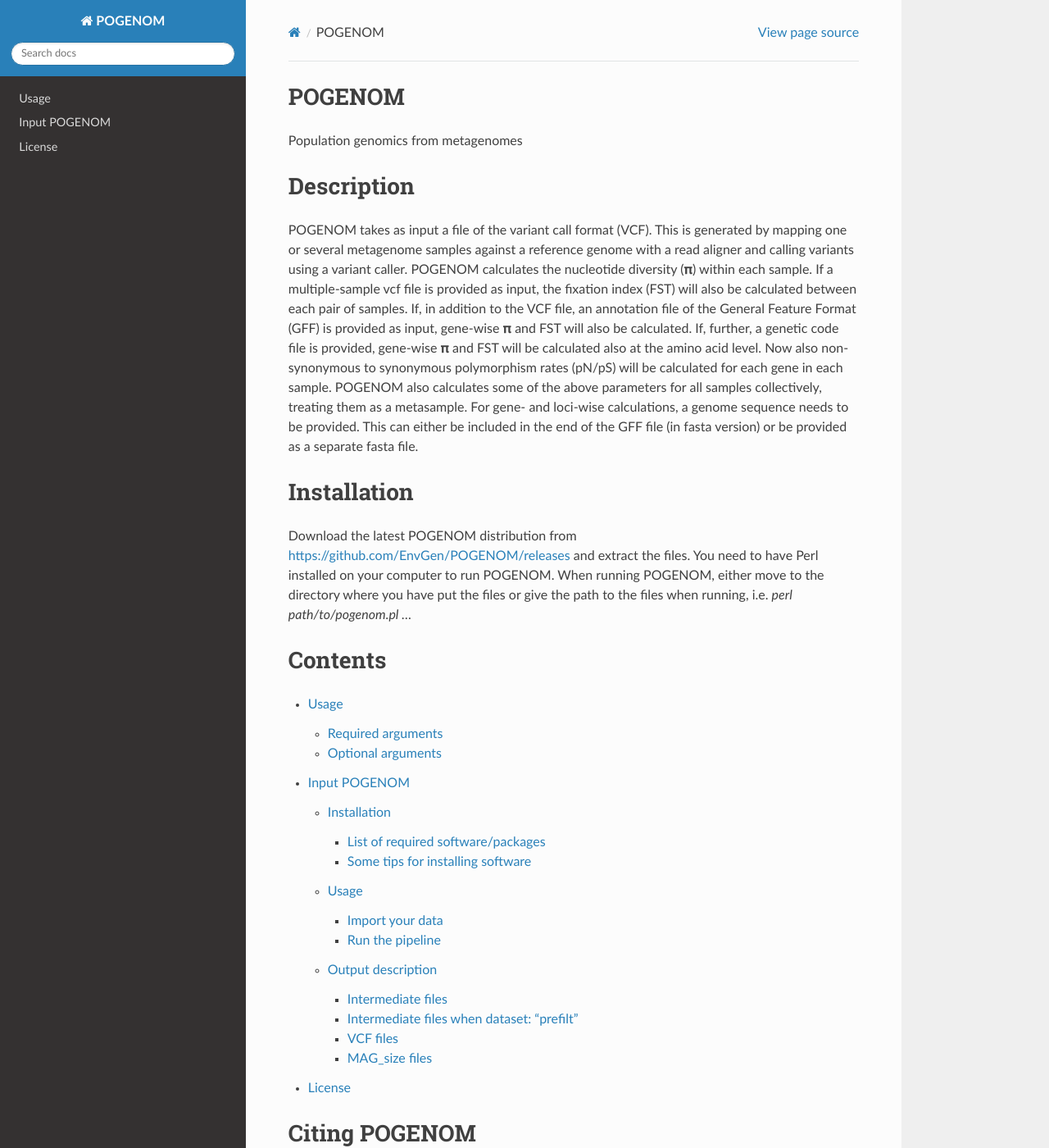
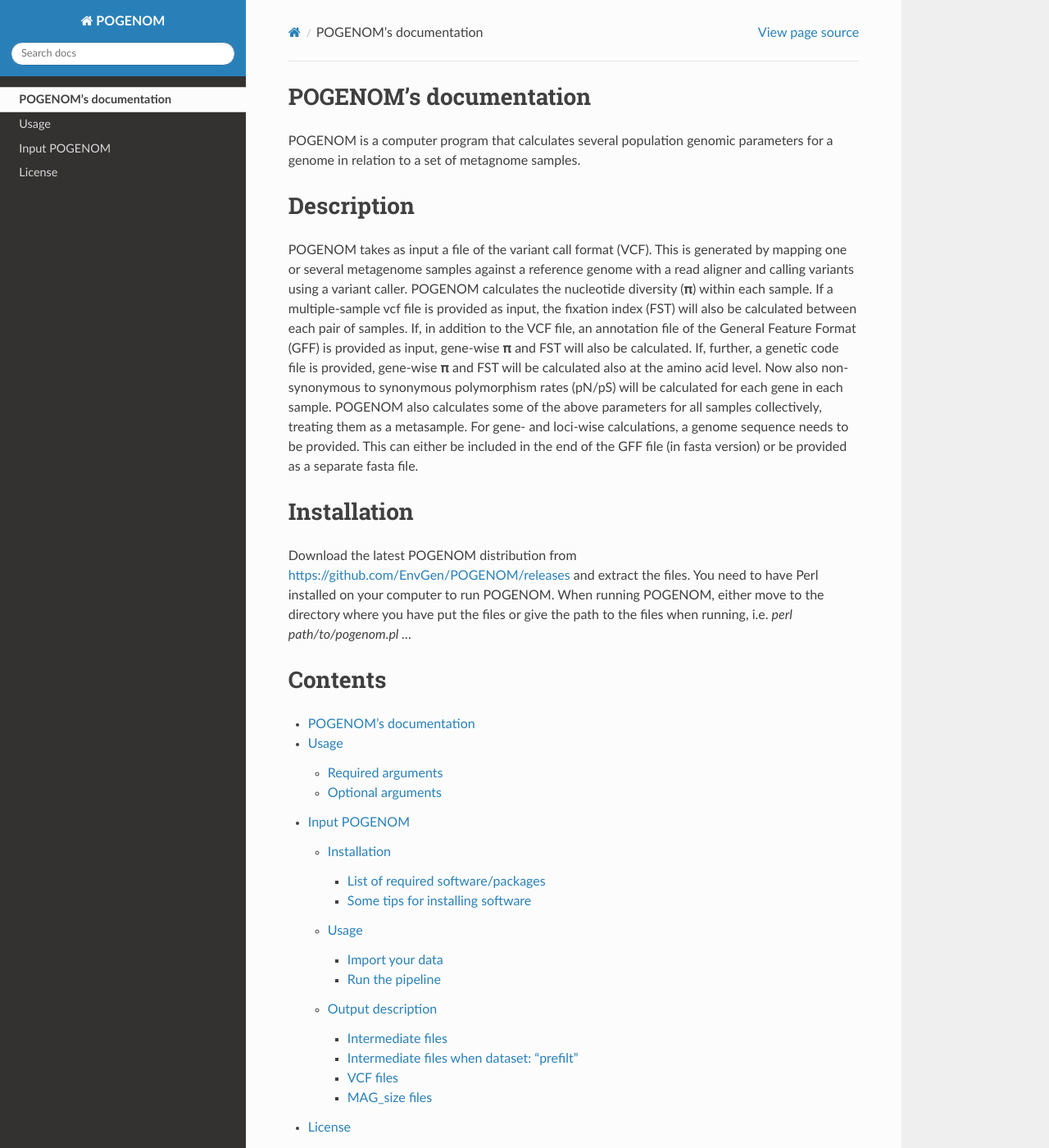
Before and after one commit to EnvGen/POGENOM, a Sphinx documentation site: the page built from docs/source/index.rst, in a window 1280 px wide and 1400 px high. Shown: the whole window at 82% size. Built offline with Sphinx 7.4.7 and the Read the Docs theme 2.0.0, drawn with Linux system fonts in a browser that asks for light colours.

Commit message:
Update index.rst

```diff
--- a/docs/source/index.rst
+++ b/docs/source/index.rst
@@ -1,8 +1,8 @@
 .. POGENOM
 
-POGENOM
-=======
-Population genomics from metagenomes
+POGENOM's documentation
+=======================
+POGENOM is a computer program that calculates several population genomic parameters for a genome in relation to a set of metagnome samples.
 
 Description
 ===========
```
Also changed, not shown: other parts of docs/source/index.rst (+1 -0 lines).
